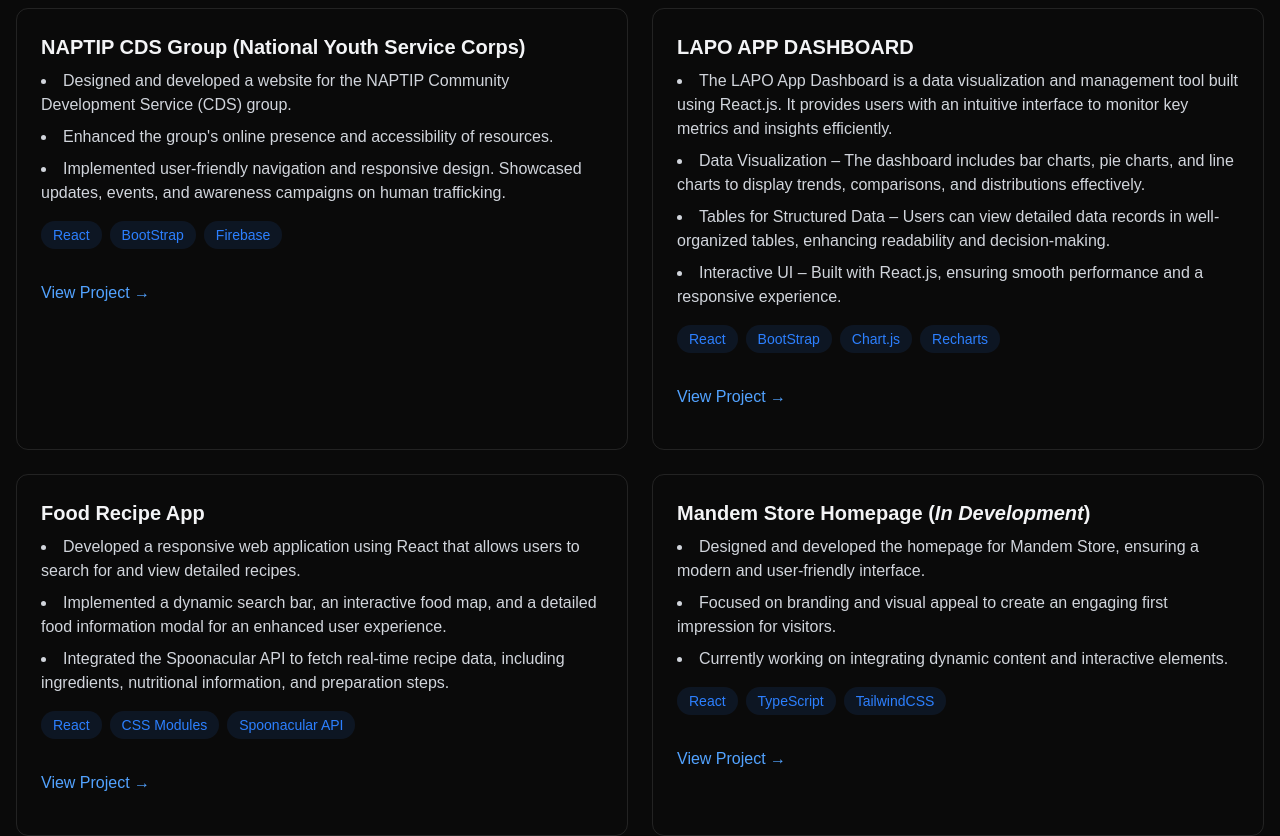
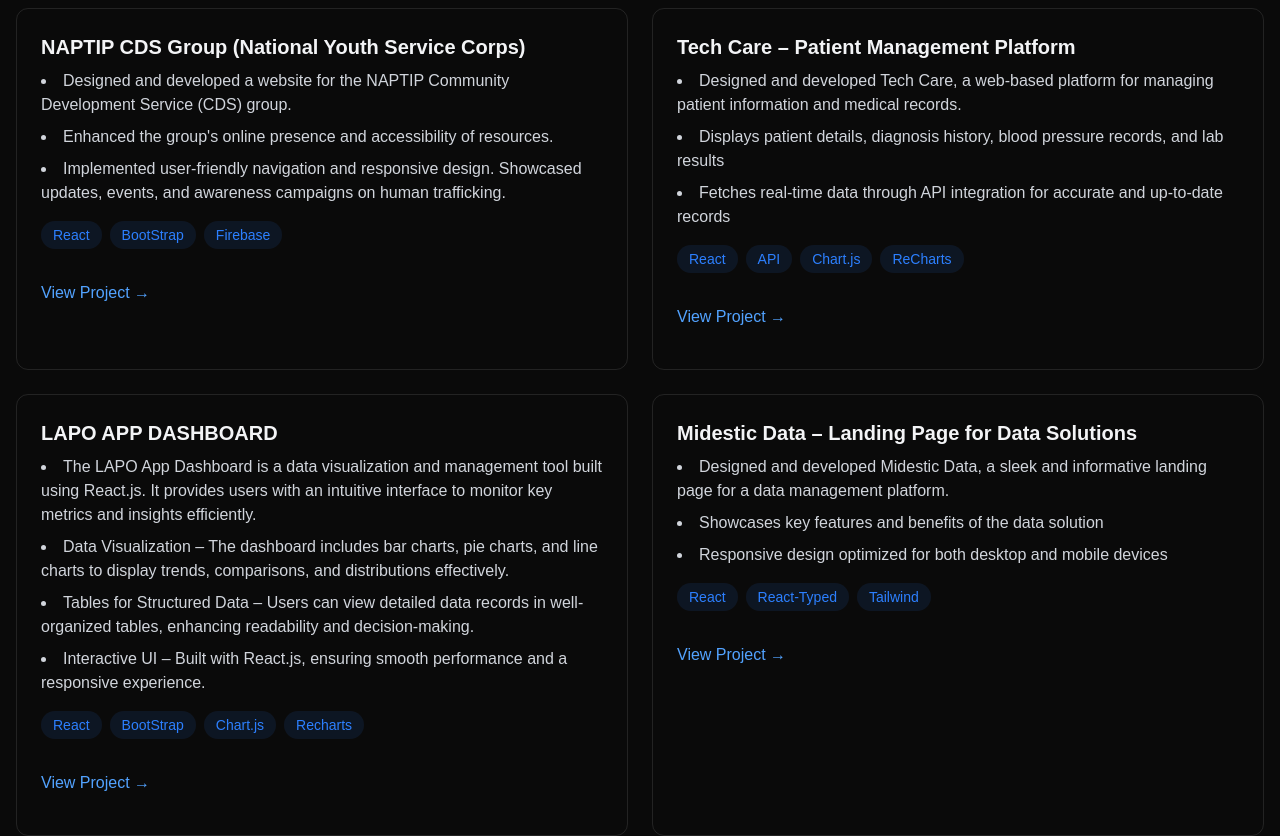
Before and after one commit to midestic/portfolio, a React (Vite) app: page / in a window 1280 px wide. Shown: the part 1740-2576 px from the top of the page. Built offline with nearby package versions, Linux system fonts and the light colour scheme.

Commit message:
projects

```diff
--- a/src/components/sections/Projects.jsx
+++ b/src/components/sections/Projects.jsx
@@ -62,9 +62,58 @@
               </div>
             </div>
 
+            <div className="p-6 rounded-xl border border-white/10 hover:-translate-y-1 hover:border-blue-500/30 hover:shadow-[0_2px_8px_rgba(59,130,246,0.2)] transition">
+              <h3 className="text-xl font-bold mb-2">
+                Tech Care – Patient Management Platform
+              </h3>
+
+              <p className="text-gray-400 mb-4">
+                <ul className="list-disc list-inside text-gray-300 space-y-2">
+                  <li>
+                    Designed and developed Tech Care, a web-based platform for
+                    managing patient information and medical records.
+                  </li>
+
+                  <li>
+                    Displays patient details, diagnosis history, blood pressure
+                    records, and lab results
+                  </li>
+
+                  <li>
+                    {" "}
+                    Fetches real-time data through API integration for accurate
+                    and up-to-date records
+                  </li>
+                </ul>
+              </p>
+              <div className="flex flex-wrap gap-2 mb-4">
+                {["React", "API", "Chart.js", "ReCharts"].map((tech, key) => (
+                  <span
+                    key={key}
+                    className="bg-blue-500/10 text-blue-500 py-1 px-3 rounded-full text-sm hover:bg-blue-500/20
+                                    hover:shadow-[0_2px_8px_rgba(59,130,246,0.1)] transition-all
+                    "
+                  >
+                    {tech}
+                  </span>
+                ))}
+              </div>
+
+              <div className="flex justify-between items-center">
+                <a
+                  href="https://tech-care-red.vercel.app/"
+                  target="_blank"
+                  className="text-blue-400 hover:text-blue-300 transition-colors my-4"
+                >
+                  View Project →
+                </a>
+              </div>
+            </div>
+
             <div
               className="p-6 rounded-xl border border-white/10 hover:-translate-y-1
-             hover:border-blue-500/30 hover:shadow-[0_2px_8px_rgba(59,130,246,0.2)] transition"
+             hover:border-blue-500/30 hover:shadow-[0_2px_8px_rgba(59,130,246,0.2)]
+              transition"
             >
               <h3 className="text-xl font-bold mb-2">LAPO APP DASHBOARD</h3>
               <p className="text-gray-400 mb-4">
@@ -112,6 +161,55 @@
               <div className="flex justify-between items-center">
                 <a
                   href="https://lapoapp.vercel.app/"
+                  target="_blank"
+                  className="text-blue-400 hover:text-blue-300 transition-colors my-4"
+                >
+                  View Project →
+                </a>
+              </div>
+            </div>
+
+            <div
+              className="p-6 rounded-xl border border-white/10 hover:-translate-y-1
+             hover:border-blue-500/30 hover:shadow-[0_2px_8px_rgba(59,130,246,0.2)]
+              transition"
+            >
+              <h3 className="text-xl font-bold mb-2">
+                Midestic Data – Landing Page for Data Solutions
+              </h3>
+              <p className="text-gray-400 mb-4">
+                <ul className="list-disc list-inside text-gray-300 space-y-2">
+                  <li>
+                    Designed and developed Midestic Data, a sleek and
+                    informative landing page for a data management platform.
+                  </li>
+
+                  <li>
+                    Showcases key features and benefits of the data solution
+                  </li>
+
+                  <li>
+                    Responsive design optimized for both desktop and mobile
+                    devices
+                  </li>
+                </ul>
+              </p>
+              <div className="flex flex-wrap gap-2 mb-4">
+                {["React", "React-Typed", "Tailwind"].map((tech, key) => (
+                  <span
+                    key={key}
+                    className="bg-blue-500/10 text-blue-500 py-1 px-3 rounded-full text-sm hover:bg-blue-500/20
+                                    hover:shadow-[0_2px_8px_rgba(59,130,246,0.1)] transition-all
+                    "
+                  >
+                    {tech}
+                  </span>
+                ))}
+              </div>
+
+              <div className="flex justify-between items-center">
+                <a
+                  href="https://midestic-data.vercel.app/"
                   target="_blank"
                   className="text-blue-400 hover:text-blue-300 transition-colors my-4"
                 >
```
